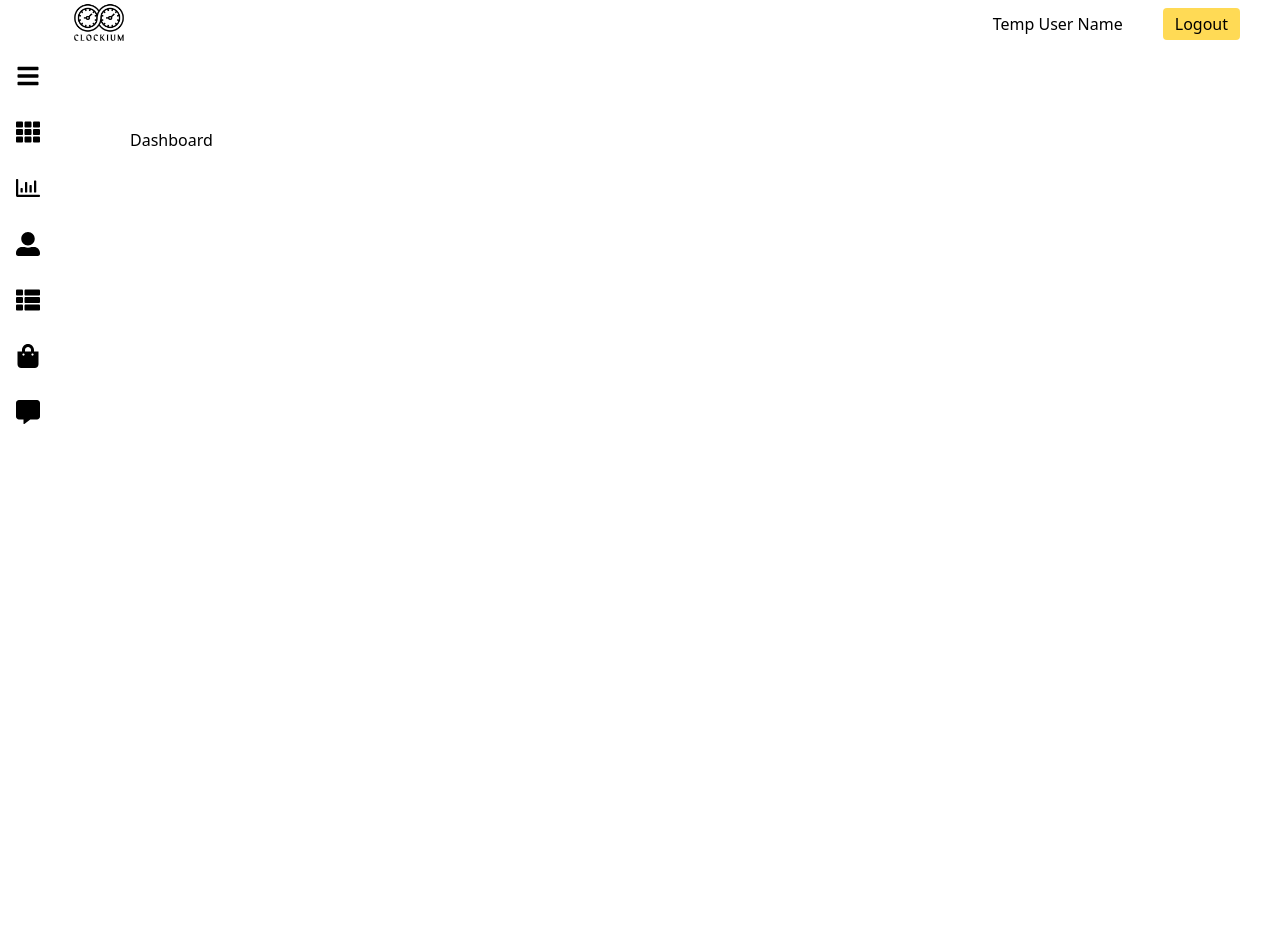
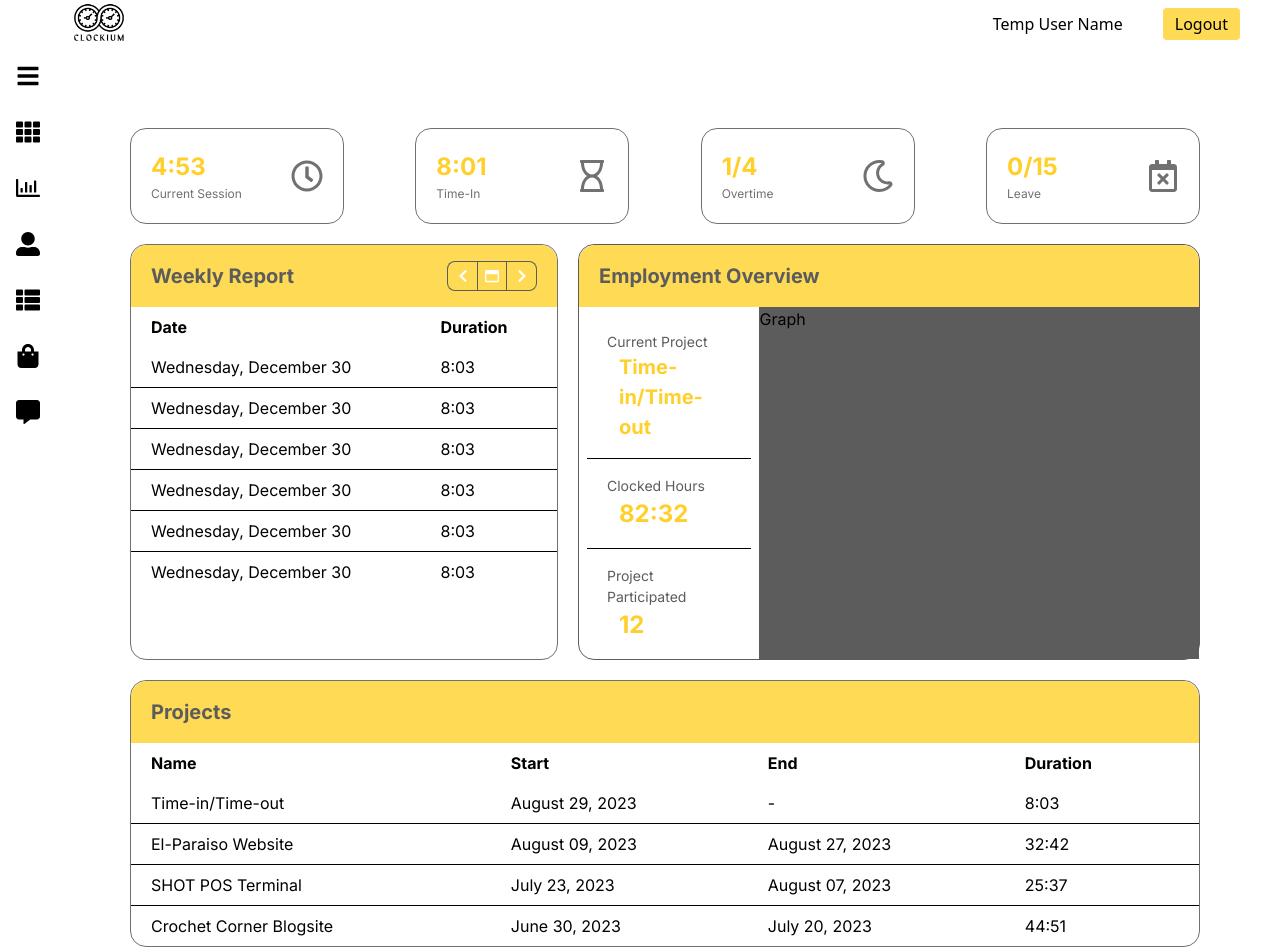
Before and after one commit to prince-bojji/hacktiv, a React (Vite) app in the folder hacktiv/: page / in a window 1280 px wide. Shown: the top 952 px of the page. Before the commit the page ends 848 px from the top, so only its background shows below. Built offline with nearby package versions, Linux system fonts and the light colour scheme.

Commit message:
Dashboard layout

```diff
--- a/hacktiv/src/pages/Dashboard.jsx
+++ b/hacktiv/src/pages/Dashboard.jsx
@@ -1,10 +1,182 @@
 import React from 'react'
+import {
+  FaRegClock,
+  FaRegHourglass,
+  FaRegMoon,
+  FaRegCalendarTimes,
+  FaChevronLeft,
+  FaChevronRight,
+  FaRegWindowMaximize
+} from 'react-icons/fa';
 
 function Dashboard() {
   return (
-    <>
-      <p>Dashboard</p>
-    </>
+    <div className='font-inter'>
+      {/* TILES */}
+      <div className='flex justify-between mb-5 '>
+        <div className='w-[20%] border border-tertiary-a rounded-2xl flex justify-between p-5'>
+          <div>
+            <p className='font-bold text-accent text-[24px]'>4:53</p>
+            <p className='text-tertiary-a text-[12px]'>Current Session</p>
+          </div>
+          <div className='flex items-center'>
+            <FaRegClock className='fa-2xl text-tertiary-a'/>
+          </div>
+        </div>
+        <div className='w-[20%] border border-tertiary-a rounded-2xl flex justify-between p-5'>
+          <div>
+            <p className='font-bold text-accent text-[24px]'>8:01</p>
+            <p className='text-tertiary-a text-[12px]'>Time-In</p>
+          </div>
+            <div className='flex items-center'>
+             <FaRegHourglass className='fa-2xl text-tertiary-a'/>
+            </div>
+        </div>
+        <div className='w-[20%] border border-tertiary-a rounded-2xl flex justify-between p-5'>
+            <div>
+              <p className='font-bold text-accent text-[24px]'>1/4</p>
+              <p className='text-tertiary-a text-[12px]'>Overtime</p>
+            </div>
+            <div className='flex items-center'>
+              <FaRegMoon className='fa-2xl text-tertiary-a'/>
+            </div>
+        </div>
+        <div className='w-[20%] border border-tertiary-a rounded-2xl flex justify-between p-5'>
+            <div>
+              <p className='font-bold text-accent text-[24px]'>0/15</p>
+              <p className='text-tertiary-a text-[12px]'>Leave</p>
+            </div>
+            <div className='flex items-center'>
+              <FaRegCalendarTimes className='fa-2xl text-tertiary-a'/>
+            </div>
+        </div>
+      </div>
+
+      <div className='flex justify-between mb-5'>
+        {/* WEEKLY REPORT  */}
+        <div className='w-[40%] border border-tertiary-a rounded-2xl mr-5'>
+          <div className='flex justify-between rounded-tl-2xl rounded-tr-2xl p-5 py-4 bg-accent-a'>
+            <p className='font-bold text-teriary text-[20px]'>Weekly Report</p>
+            <div className='flex items-center'>
+              <div className='flex justify-center items-center w-[30px] h-[30px] border-teriary border-t border-l border-b rounded-tl-lg rounded-bl-lg'>
+                <FaChevronLeft className='text-primary  fa-sm'/>
+              </div>
+              <div className='flex justify-center items-center w-[30px] h-[30px] border border-teriary'>
+                <FaRegWindowMaximize className='text-primary fa-sm'/>
+              </div>
+              <div className='flex justify-center items-center w-[30px] h-[30px] border-teriary border-t border-r border-b rounded-tr-lg rounded-br-lg'>
+                <FaChevronRight className='text-primary fa-sm'/>
+              </div>
+            </div>
+          </div>
+          <div className='flex p-2 px-5 font-bold'>
+            <p className='w-[75%]'> Date</p>
+            <p className=''>Duration</p>
+          </div>
+                    <div className='flex p-2 px-5'>
+                      <p className='w-[75%]'>Wednesday, December 30</p>
+                      <p>8:03</p>
+                    </div>
+                    <hr/>
+                    <div className='flex p-2 px-5'>
+                      <p className='w-[75%]'>Wednesday, December 30</p>
+                      <p>8:03</p>
+                    </div>
+                    <hr/>
+                    <div className='flex p-2 px-5'>
+                      <p className='w-[75%]'>Wednesday, December 30</p>
+                      <p>8:03</p>
+                    </div>
+                    <hr/>
+                    <div className='flex p-2 px-5'>
+                      <p className='w-[75%]'>Wednesday, December 30</p>
+                      <p>8:03</p>
+                    </div>
+                    <hr/>
+                    <div className='flex p-2 px-5'>
+                      <p className='w-[75%]'>Wednesday, December 30</p>
+                      <p>8:03</p>
+                    </div>
+                    <hr/>
+                    <div className='flex p-2 px-5 mb-1'>
+                      <p className='w-[75%]'>Wednesday, December 30</p>
+                      <p>8:03</p>
+                    </div>
+        </div>
+        {/* OVERVIEW */}
+        <div className='flex-grow border border-teriary rounded-2xl'>
+          <div className='rounded-tl-2xl rounded-tr-2xl p-5 py-4 bg-accent-a'>
+            <div  className='font-bold text-teriary text-[20px]'>Employment Overview</div>
+          </div>
+          <div className='flex'>
+            <div className='w-[40%] px-2 flex flex-col justify-between'>
+              <div className='px-5 py-4 pt-6'>
+                <p className='text-[14px] text-teriary'>Current Project</p>
+                <p className='font-bold text-accent text-[20px] ml-3  '>Time-in/Time-out</p>
+              </div>
+              <hr/>
+              <div className='px-5 py-4 '>
+                <p className='text-[14px] text-teriary'>Clocked Hours</p>
+                <p className='font-bold text-accent text-[24px] ml-3  '>82:32</p>
+              </div>
+              <hr/>
+              <div className='px-5 py-4'>
+                <p className='text-[14px] text-teriary'>Project Participated</p>
+                <p className='font-bold text-accent text-[24px] ml-3  '>12</p>
+              </div>
+            </div>
+            <div className='bg-teriary w-full'>
+              Graph
+            </div>
+          </div>
+
+        </div>
+      </div>
+
+      {/* PROJECTS */}
+      <div>
+      <div className='w-full border border-tertiary-a rounded-2xl'>
+          <div className='flex justify-between rounded-tl-2xl rounded-tr-2xl p-5 py-4 bg-accent-a'>
+            <p className='text-[20px] font-bold text-teriary'>Projects</p>
+          </div>
+          <div className='flex p-2 px-5 font-bold'>
+            <p className='w-[35%]'> Name</p>
+            <p className='w-[25%]'>Start</p>
+            <p className='w-[25%]'>End</p>
+            <p className=''>Duration</p>
+          </div>
+                    <div className='flex p-2 px-5'>
+                      <p className='w-[35%]'>Time-in/Time-out</p>
+                      <p className='w-[25%]'>August 29, 2023</p>
+                      <p className='w-[25%]'>-</p>
+                      <p>8:03</p>
+                    </div>
+                    <hr/>
+                    <div className='flex p-2 px-5'>
+                      <p className='w-[35%]'>El-Paraiso Website</p>
+                      <p className='w-[25%]'>August 09, 2023</p>
+                      <p className='w-[25%]'>August 27, 2023</p>
+                      <p>32:42</p>
+                    </div>
+                    <hr/>
+                    <div className='flex p-2 px-5'>
+                      <p className='w-[35%]'>SHOT POS Terminal</p>
+                      <p className='w-[25%]'>July 23, 2023</p>
+                      <p className='w-[25%]'>August 07, 2023</p>
+                      <p>25:37</p>
+                    </div>
+                    <hr/>
+                    <div className='flex p-2 px-5'>
+                      <p className='w-[35%]'>Crochet Corner Blogsite</p>
+                      <p className='w-[25%]'>June 30, 2023</p>
+                      <p className='w-[25%]'>July 20, 2023</p>
+                      <p>44:51</p>
+                    </div>
+
+        </div>
+      </div>
+
+    </div>
   )
 }
 
```
Also changed, not shown: 1 other file (tests, documents, lock files or other folders).
